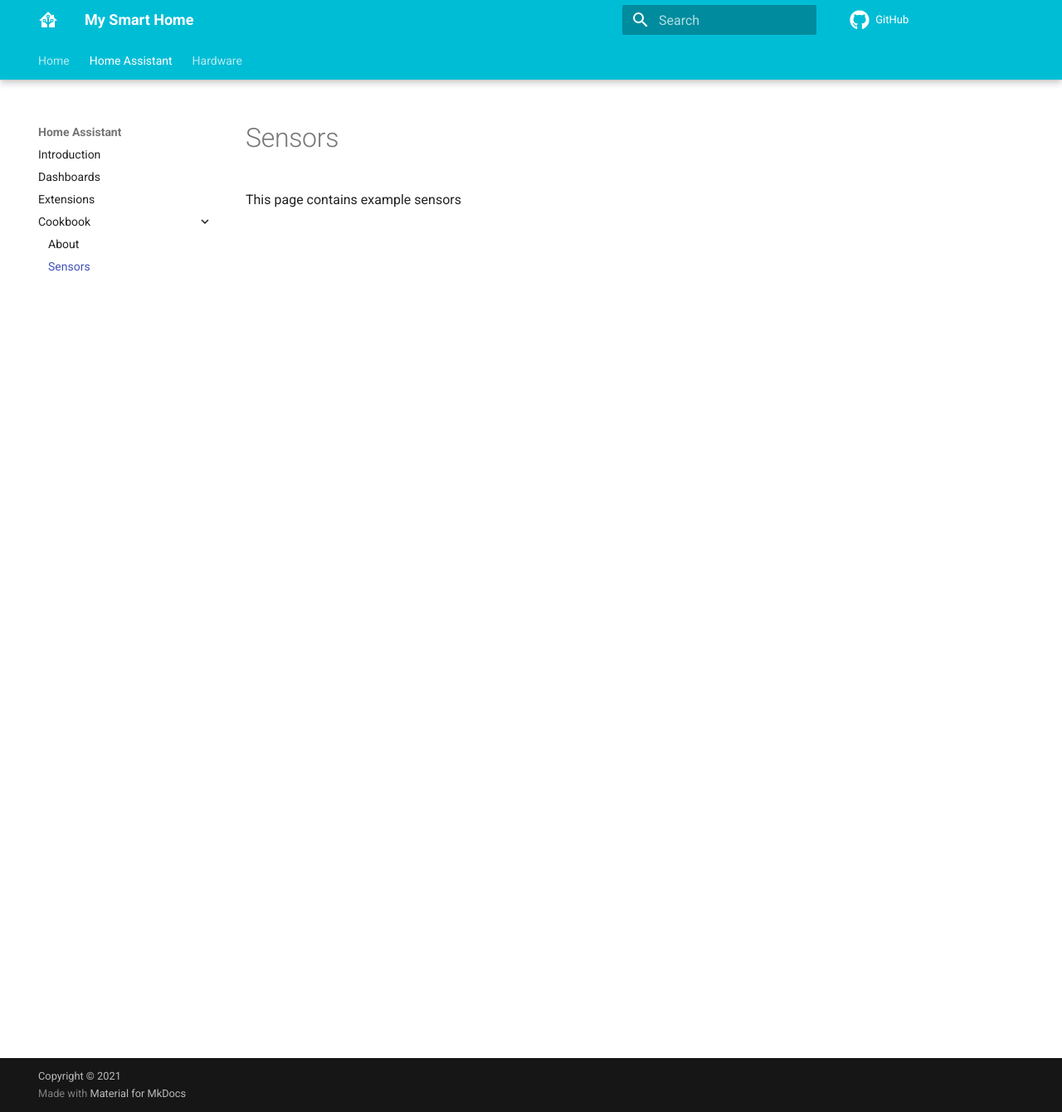
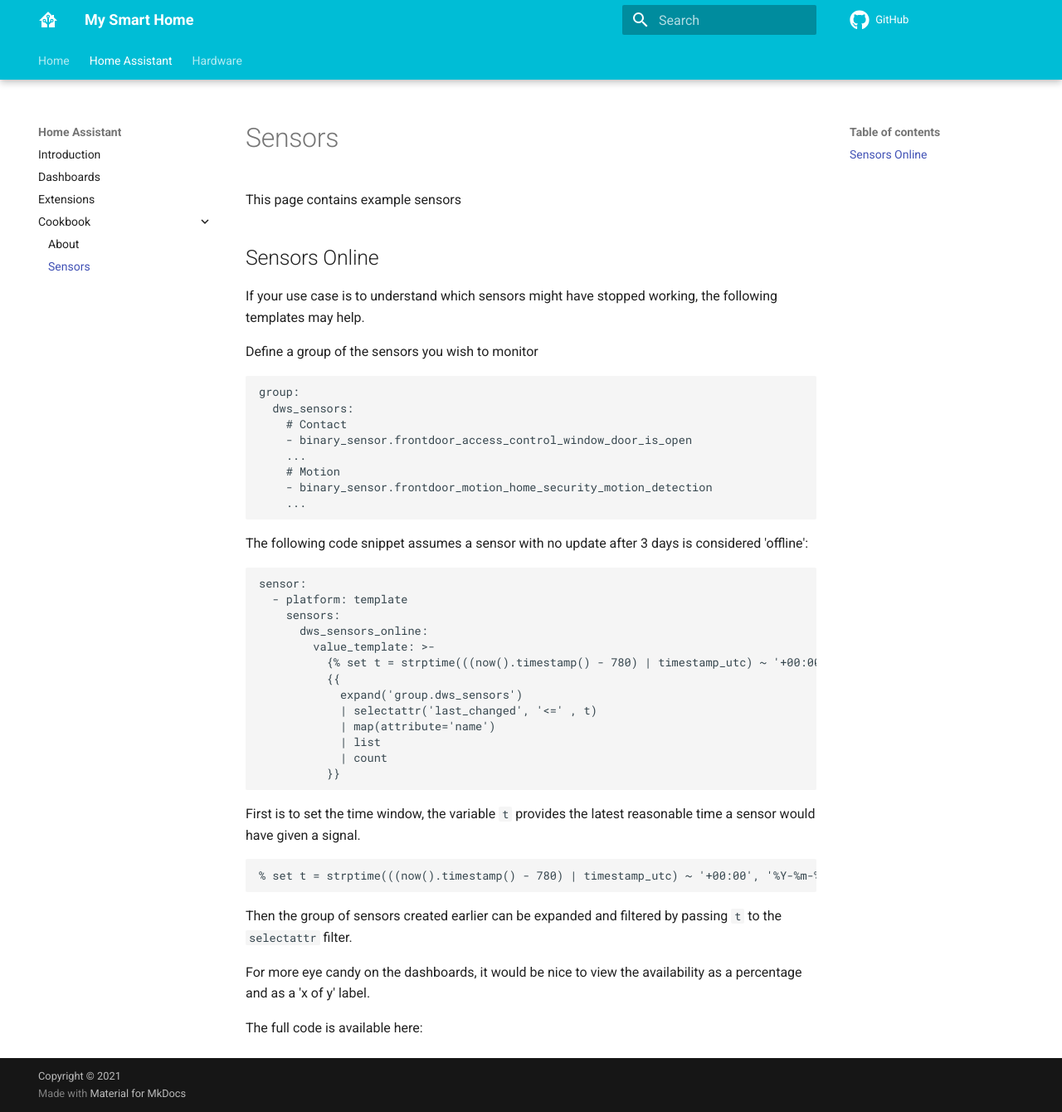
Before and after one commit to rikdc/home-assistant-config, an MkDocs documentation site: the page built from docs/home-assistant/cookbook/sensors.md, in a window 1280 px wide and 1340 px high. Shown: the whole window at 83% size. Built offline with MkDocs 1.6.1 and Material for MkDocs 9.7.7, drawn with Linux system fonts in a browser that asks for light colours; comment, search, counter and statistics services are not loaded.

Commit message:
Adding a sensor template cookbook item.

````diff
--- a/docs/home-assistant/cookbook/sensors.md
+++ b/docs/home-assistant/cookbook/sensors.md
@@ -1,3 +1,52 @@
 # Sensors
 
 This page contains example sensors
+
+## Sensors Online
+
+If your use case is to understand which sensors might have stopped working, the following templates may help.
+
+Define a group of the sensors you wish to monitor
+
+```
+group:
+  dws_sensors:
+    # Contact
+    - binary_sensor.frontdoor_access_control_window_door_is_open
+    ...
+    # Motion
+    - binary_sensor.frontdoor_motion_home_security_motion_detection
+    ...
+```
+
+The following code snippet assumes a sensor with no update after 3 days is considered 'offline':
+
+```
+
+sensor:
+  - platform: template
+    sensors:
+      dws_sensors_online:
+        value_template: >-
+          {% set t = strptime(((now().timestamp() - 780) | timestamp_utc) ~ '+00:00', '%Y-%m-%d %H:%M:%S%z') %}
+          {{
+            expand('group.dws_sensors')
+            | selectattr('last_changed', '<=' , t)
+            | map(attribute='name')
+            | list
+            | count
+          }}
+
+```
+
+First is to set the time window, the variable `t` provides the latest reasonable time a sensor would have given a signal.
+
+```
+% set t = strptime(((now().timestamp() - 780) | timestamp_utc) ~ '+00:00', '%Y-%m-%d %H:%M:%S%z') %}
+```
+
+Then the group of sensors created earlier can be expanded and filtered by passing `t` to the `selectattr` filter.
+
+For more eye candy on the dashboards, it would be nice to view the availability as a percentage and as a 'x of y' label.
+
+The full code is available here:
````
